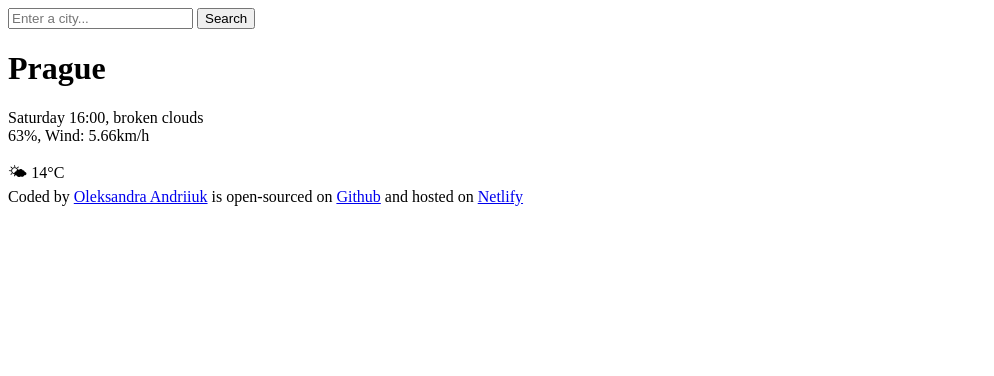
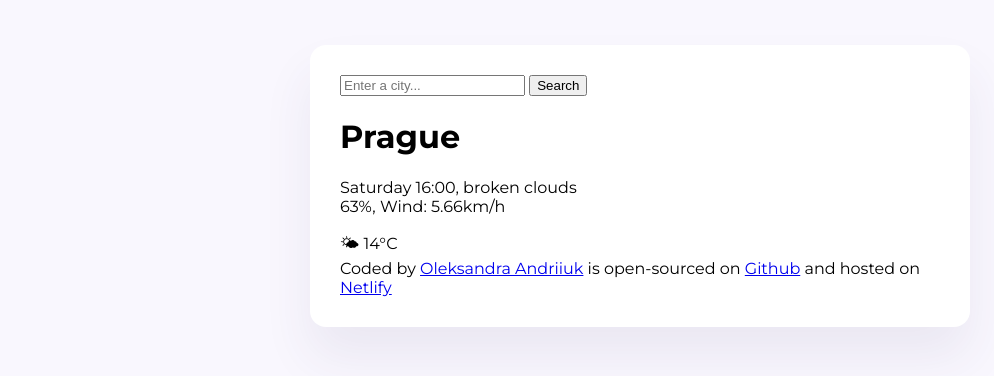
Before and after one commit to aleks-sandra/SheCodes-plus, a plain HTML site: page index.html in a window 1280 px wide. Shown: the whole page, without its empty margins (0-994 px from the left). Drawn offline with Linux system fonts and the light colour scheme.

Commit message:
Style main container, add custom font

```diff
--- a/index.html
+++ b/index.html
@@ -3,9 +3,17 @@
   <head>
     <meta charset="UTF-8" />
     <meta name="viewport" content="width=device-width, initial-scale=1.0" />
-    <title>Document</title>
+    <link rel="stylesheet" href="src/style.css" />
+    <link rel="preconnect" href="https://fonts.googleapis.com" />
+    <link rel="preconnect" href="https://fonts.gstatic.com" crossorigin />
+    <link
+      href="https://fonts.googleapis.com/css2?family=Montserrat:ital,wght@0,100..900;1,100..900&display=swap"
+      rel="stylesheet"
+    />
+    <title>Weather App</title>
   </head>
   <body>
+    <div class="weather-app">
       <header>
         <form>
           <input type="search" placeholder="Enter a city..." required />
@@ -35,5 +43,6 @@
         and hosted on
         <a href="https://weatherapp-andriiuk.netlify.app/">Netlify</a>
       </footer>
+    </div>
   </body>
 </html>
--- /dev/null
+++ b/src/style.css
@@ -0,0 +1,14 @@
+body {
+  background-color: #f9f7fe;
+
+  font-family: "Montserrat", sans-serif;
+}
+
+.weather-app {
+  background-color: white;
+  max-width: 600px;
+  margin: 45px auto;
+  padding: 30px;
+  box-shadow: 0 30px 50px rgba(65, 50, 100, 0.08);
+  border-radius: 16px;
+}
```
Lines whose indentation alone changed are shown as unchanged.
